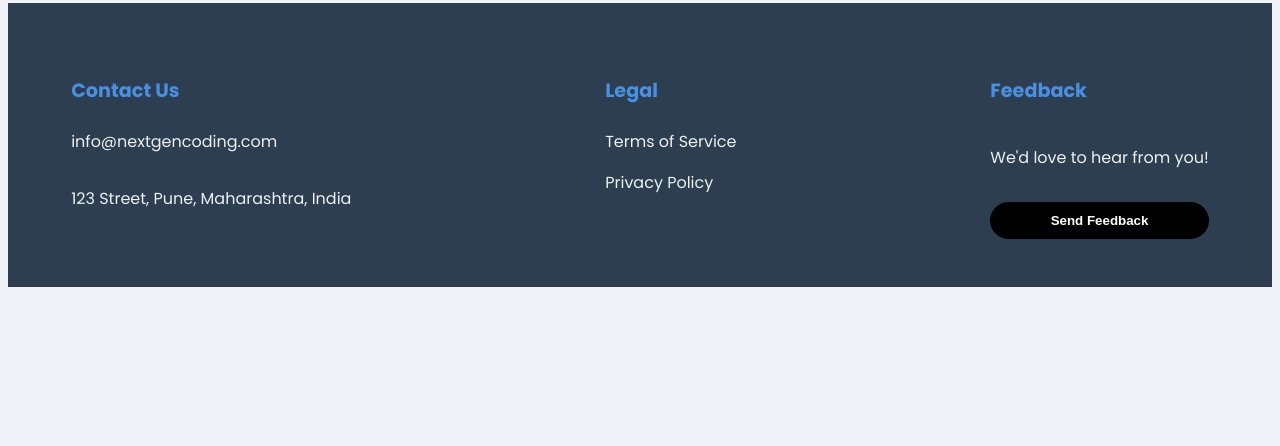
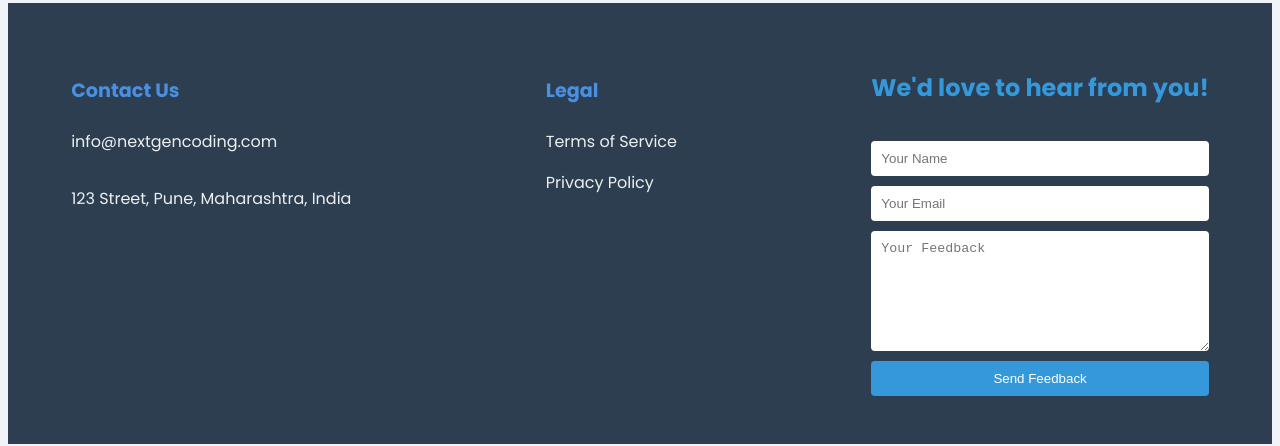
Before and after one commit to jatin-code21/next_gen_coding, a React (Vite) app in the folder client/: page /home in a window 1280 px wide. Shown: the part 283-729 px from the top of the page. Built offline with nearby package versions, Linux system fonts and the light colour scheme; no server answers.

Commit message:
bug fixed

```diff
--- a/client/src/components/Footer.jsx
+++ b/client/src/components/Footer.jsx
@@ -1,5 +1,9 @@
-import React from 'react'
+import React, { useState } from 'react'
 import styled from 'styled-components'
+import axios from 'axios'
+const api = axios.create({
+  baseURL: import.meta.env.VITE_BASE_URL,
+})
 
 const Footer = styled.footer`
   background-color: #2c3e50;
@@ -42,7 +46,85 @@ const Button = styled.button`
   }
 `
 
+const FormContainer = styled.div`
+  background-color: #2c3e50;
+  color: #fff;
+  padding: 20px;
+  border-radius: 8px;
+  max-width: 400px;
+  margin: 0 auto;
+`
+
+const Title = styled.h2`
+  color: #3498db;
+  margin-bottom: 20px;
+`
+
+const Form = styled.form`
+  display: flex;
+  flex-direction: column;
+`
+
+const Input = styled.input`
+  padding: 10px;
+  margin-bottom: 10px;
+  border: none;
+  border-radius: 4px;
+`
+
+const TextArea = styled.textarea`
+  padding: 10px;
+  margin-bottom: 10px;
+  border: none;
+  border-radius: 4px;
+  resize: vertical;
+  min-height: 100px;
+`
+
+const SubmitButton = styled.button`
+  background-color: #3498db;
+  color: #fff;
+  padding: 10px 20px;
+  border: none;
+  border-radius: 4px;
+  cursor: pointer;
+  transition: background-color 0.3s ease;
+
+  &:hover {
+    background-color: #2980b9;
+  }
+`
+
+const SuccessMessage = styled.p`
+  color: #2ecc71;
+  margin-top: 10px;
+`
+
 const Footerr = () => {
+  const [isSubmitted, setIsSubmitted] = useState(false)
+  const [formData, setFormData] = useState({
+    name: '',
+    email: '',
+    feedback: ''
+  })
+
+  const handleInputChange = (e) => {
+    setFormData({ ...formData, [e.target.name]: e.target.value });
+  }
+  const handleFeedbackSubmit = async (e) => {
+    e.preventDefault();
+
+    try {
+      await api.post('/api/feedback', formData);
+      // Resetting the form after successful submission
+      setFormData({ name: '', email: '', feedback: '' });
+      setIsSubmitted(true);
+      // alert('Feedback submitted successfully!');
+    } catch (error) {
+      console.error('Error submitting feedback:', error);
+      alert('Failed to submit feedback. Please try again later.');
+    }
+  };
   return (
     <>
       <Footer>
@@ -57,9 +139,34 @@ const Footerr = () => {
           <FooterLink href="#">Privacy Policy</FooterLink>
         </FooterSection>
         <FooterSection>
-                    <FooterTitle>Feedback</FooterTitle>
-                    <p>We'd love to hear from you!</p>
-                    <Button>Send Feedback</Button>
+          <Title>We'd love to hear from you!</Title>
+          <Form onSubmit={handleFeedbackSubmit}>
+            <Input
+              type="text"
+              placeholder="Your Name"
+              name='name'
+              value={formData.name}
+              onChange={handleInputChange}
+              required
+            />
+            <Input
+              type="email"
+              placeholder="Your Email"
+              name='email'
+              value={formData.email}
+              onChange={handleInputChange}
+              required
+            />
+            <TextArea
+              placeholder="Your Feedback"
+              name='feedback'
+              value={formData.feedback}
+              onChange={handleInputChange}
+              required
+            />
+            <SubmitButton type="submit">Send Feedback</SubmitButton>
+          </Form>
+          {isSubmitted && <SuccessMessage>Thank you for your feedback!</SuccessMessage>}
         </FooterSection>
       </Footer>
     </>
```
Lines whose indentation alone changed are shown as unchanged.
